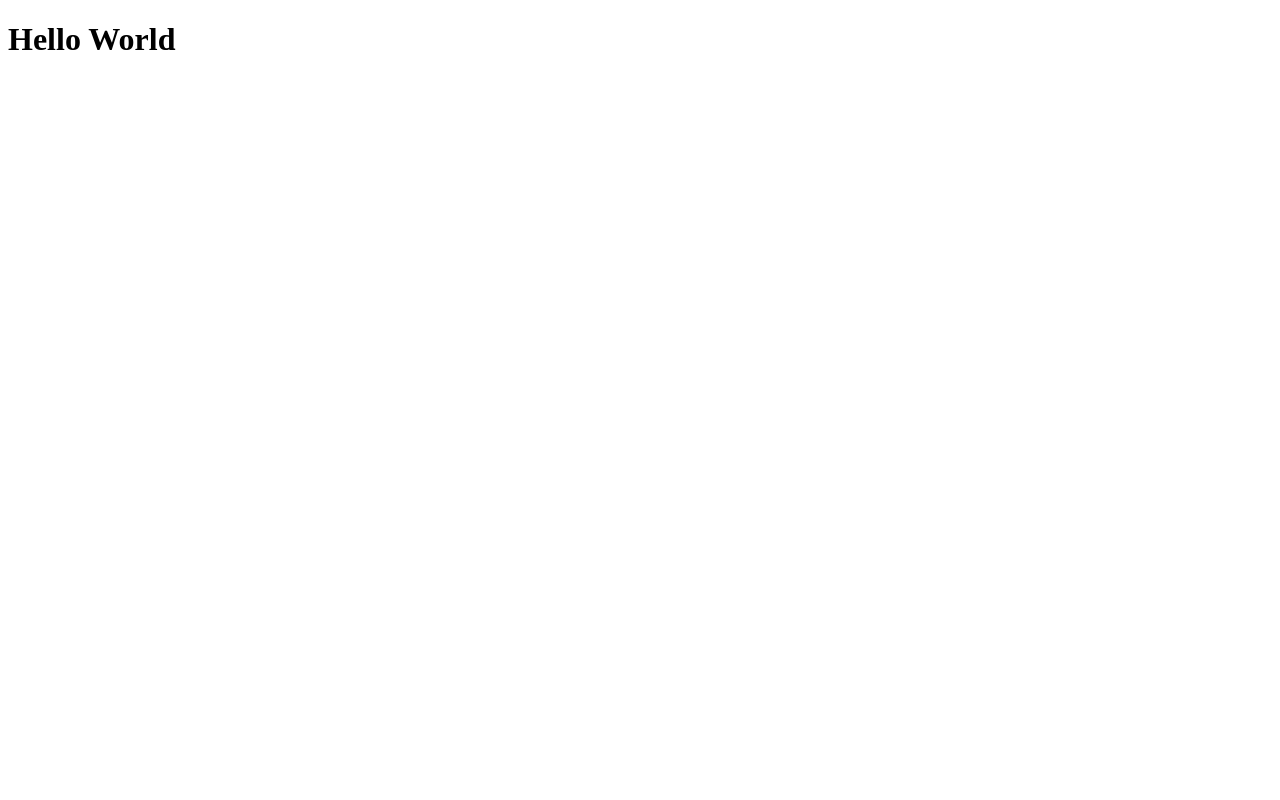
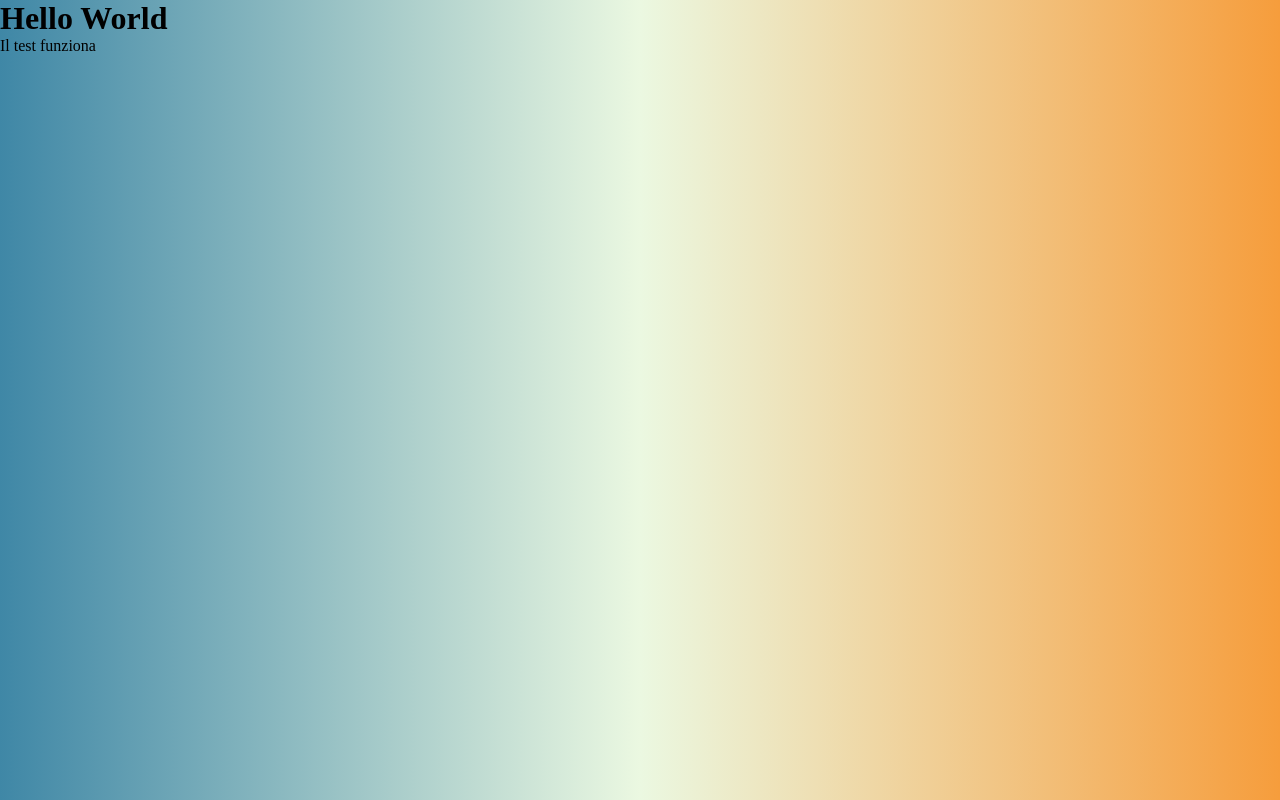
Before and after one commit to DanieleMineo/Mixed_Messages, a plain HTML site: page index.html in a window 1280 px wide. Drawn offline with Linux system fonts and the light colour scheme.

Commit message:
prima modifica

```diff
--- a/index.html
+++ b/index.html
@@ -4,10 +4,11 @@
     <meta charset="UTF-8">
     <meta http-equiv="X-UA-Compatible" content="IE=edge">
     <meta name="viewport" content="width=device-width, initial-scale=1.0">
+    <link rel="stylesheet" href="style.css">
     <title>Mixed Messages</title>
 </head>
 <body>
     <h1>Hello World</h1>
-
+    <p>Il test funziona</p>
 </body>
 </html>
--- a/script.js
+++ b/script.js
@@ -1 +1,2 @@
 console.log('JS ready!')
+console.log('sono fortissimo')
--- a/style.css
+++ b/style.css
@@ -3,3 +3,8 @@
     padding: 0;
     box-sizing: border-box;
 }
+
+body {
+    height: 100vh;
+    background: linear-gradient(0.25turn, #3f87a6, #ebf8e1, #f69d3c);
+}
```
